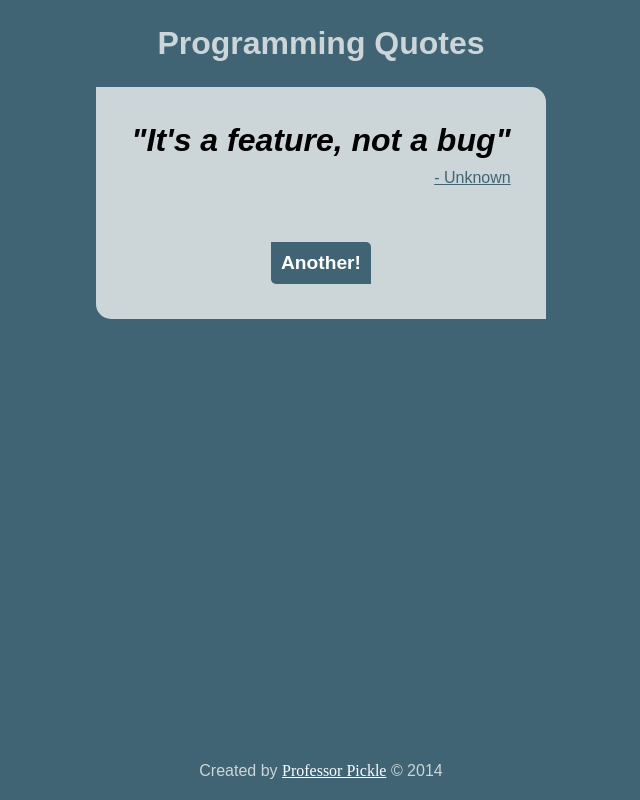
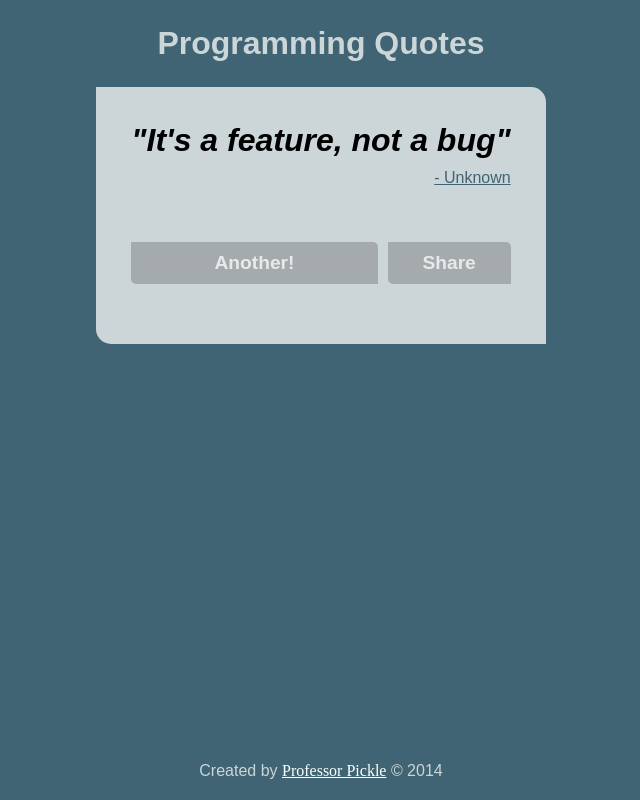
Before and after one commit to duglikespiano/dugsnotes-vue2-by-freecodecamp, a Vue app: page / in a window 1280 px wide. Shown: the whole page, without its empty margins (319-959 px from the left). Built offline with nearby package versions, Linux system fonts and the light colour scheme.

Commit message:
FEATURE - ATTRIBUTES SHORTHAND

```diff
--- a/src/components/Footer.vue
+++ b/src/components/Footer.vue
@@ -1,13 +1,14 @@
 <script setup>
 import { ref } from 'vue';
 const year = ref('2025');
-const href = ref('http://scrimba.com');
+const href = ref('https://scrimba.com');
+
 year.value = '2014';
 </script>
 
 <template>
 	<footer>
-		Created by <a v-bind:href="href"><span>Professor Pickle</span></a> &copy; {{ year }}
+		Created by <a target="_blank" :href><span>Professor Pickle</span></a> &copy; {{ year }}
 	</footer>
 </template>
 
--- a/src/components/Header.vue
+++ b/src/components/Header.vue
@@ -1,19 +1,19 @@
 <script setup>
-  import {ref} from 'vue'
-  const title = ref("Quote Generator")
+import { ref } from 'vue';
+const title = ref('Quote Generator');
 
-  title.value = "Programming Quotes"
+title.value = 'Programming Quotes';
 </script>
 
 <template>
-  <header>
-      <h1>{{title}}</h1>
-  </header>
+	<header>
+		<h1>{{ title }}</h1>
+	</header>
 </template>
 
 <style scoped>
-  header {
-      color:#CCD6D9;
-      margin-bottom:25px;
-  }
+header {
+	color: #ccd6d9;
+	margin-bottom: 25px;
+}
 </style>
--- a/src/components/Main.vue
+++ b/src/components/Main.vue
@@ -3,6 +3,7 @@
 const quote = ref('First, solve the problem. Then, write the code');
 const author = ref('John Johnson');
 const href = ref('https://en.wikipedia.org/wiki/Undocumented_feature');
+const isBtnDisabled = ref(true);
 
 quote.value = "It's a feature, not a bug";
 author.value = 'Unknown';
@@ -12,11 +13,14 @@
 	<main>
 		<section>
 			<p>{{ quote }}</p>
-			<a v-bind:href="href"
+			<a target="_blank" :href
 				><span>{{ author }}</span></a
 			>
 		</section>
-		<button>Another!</button>
+		<section id="buttons">
+			<button :disabled="isBtnDisabled">Another!</button>
+			<button :disabled="isBtnDisabled">Share</button>
+		</section>
 	</main>
 </template>
 
@@ -65,6 +69,11 @@
 	content: '- ';
 }
 
+#buttons {
+	display: grid;
+	grid-template-columns: 2fr 1fr;
+}
+
 button {
 	background: #406473;
 	color: white;
@@ -80,4 +89,9 @@
 button:hover {
 	transform: scale(1.05);
 }
+button:disabled {
+	background: grey;
+	cursor: not-allowed;
+	opacity: 0.5;
+}
 </style>
```
